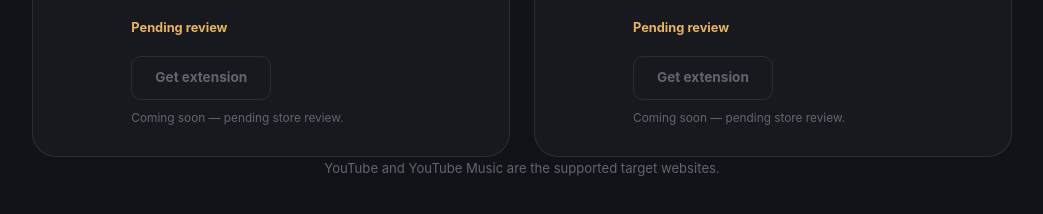
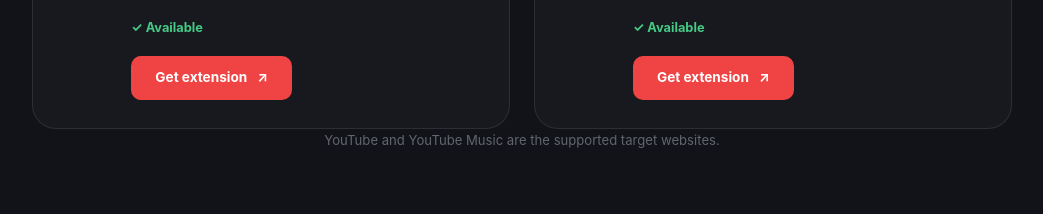
Before and after one commit to mthp22/yesYoutube, an Astro site in the folder website/: page / in a window 1280 px wide. Shown: the part 7264-7478 px from the top of the page, without its empty margins (118-1161 px from the left). Built offline with nearby package versions, Linux system fonts and the light colour scheme; Astro itself is replaced by a stand-in of ours; no server answers.

Commit message:
update listings interface model with live status

```diff
--- a/website/src/components/BrowserSupport.astro
+++ b/website/src/components/BrowserSupport.astro
@@ -21,22 +21,22 @@ const listings: Array<{
   name: string;
   store: string;
   icon: string;
-  status: 'available' | 'pending';
+  status: 'live' | 'pending';
   href: string | null;
 }> = [
   {
     name: 'Microsoft Edge',
     store: 'Microsoft Edge Add-ons',
     icon: 'browser-edge.png',
-    status: 'pending',
-    href: null
+    status: 'live',
+    href: "https://microsoftedge.microsoft.com/addons/detail/yesyoutube/kkafepceokhpcoflhobmickkpmfknihk"
   },
   {
     name: 'Firefox',
     store: 'Firefox Add-ons (AMO)',
     icon: 'browser-firefox.png',
-    status: 'pending',
-    href: null
+    status: 'live',
+    href: "https://addons.mozilla.org/en-US/firefox/addon/yesyoutube/"
   }
 ];
 ---
@@ -121,7 +121,7 @@ const listings: Array<{
                     : '✓ Available'}
                 </span>
 
-                {listing.status === 'available' && listing.href ? (
+                {listing.status === 'live' && listing.href ? (
                   <a
                     href={listing.href}
                     class="btn-yy btn-yy-primary listing-cta"
```
Also changed, not shown: 1 other file.
